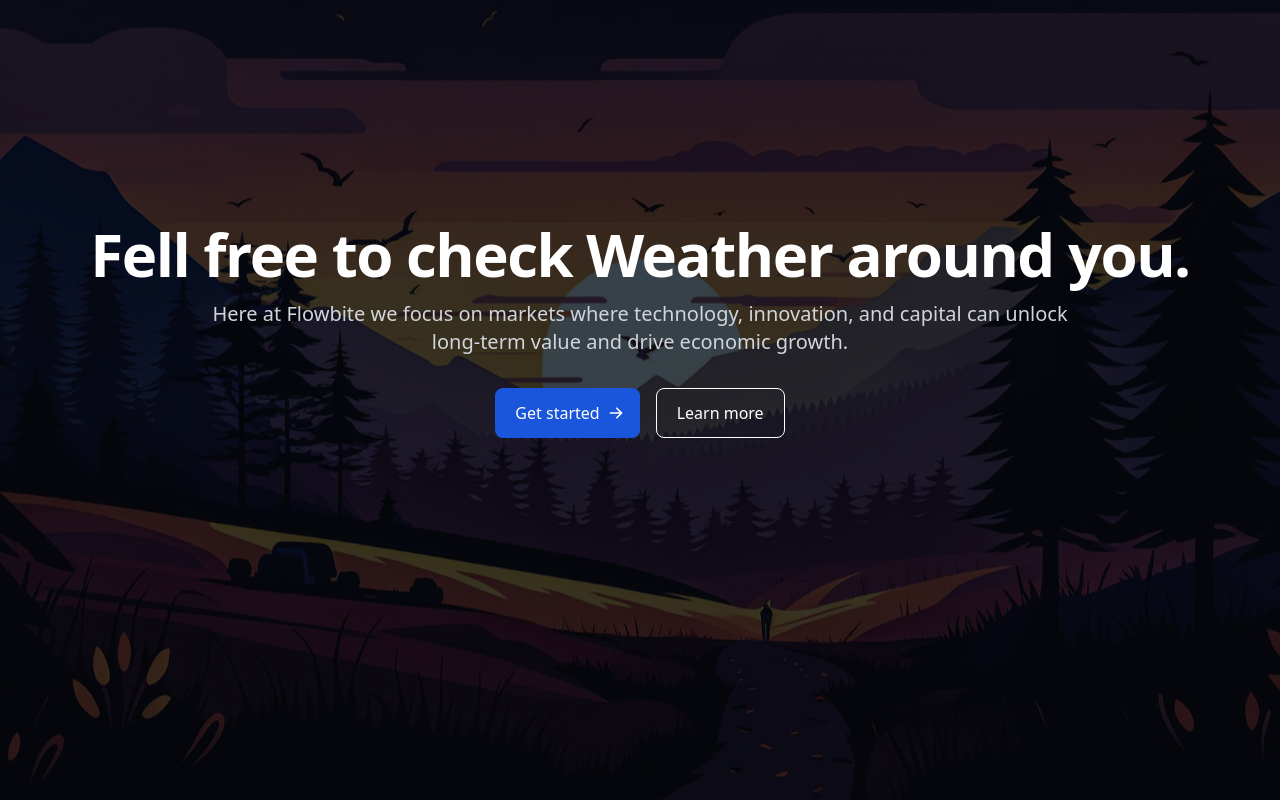
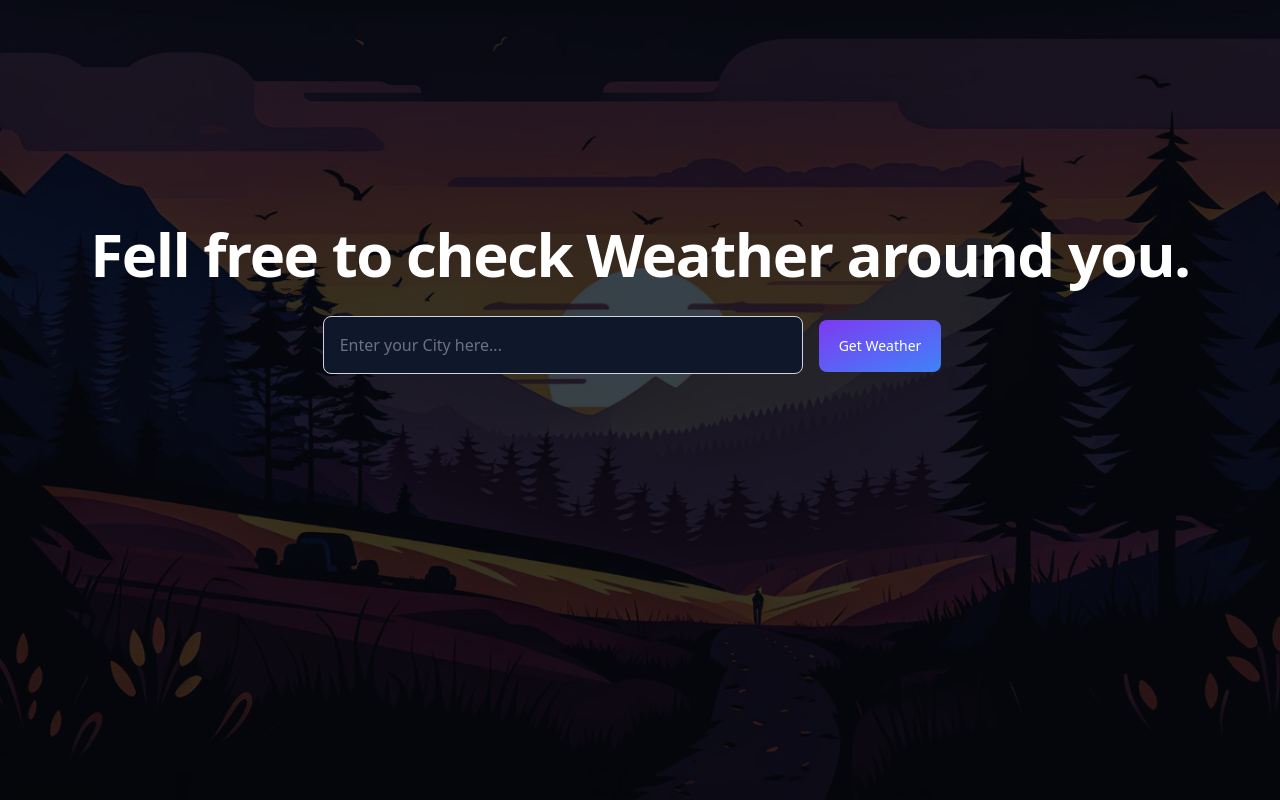
Before and after one commit to farazahmed12/weather_app_tailwind, a React (Create React App) app: page / in a window 1280 px wide. Built offline with nearby package versions, Linux system fonts and the light colour scheme.

Commit message:
Created Form.js and fetched the data from API

```diff
--- a/package.json
+++ b/package.json
@@ -6,6 +6,7 @@
     "@testing-library/jest-dom": "^5.16.5",
     "@testing-library/react": "^13.4.0",
     "@testing-library/user-event": "^13.5.0",
+    "axios": "^1.3.4",
     "flowbite": "^1.6.4",
     "flowbite-react": "^0.4.2",
     "react": "^18.2.0",
--- /dev/null
+++ b/src/Form.js
@@ -0,0 +1,39 @@
+import React, { useState } from "react";
+import { fetchApi } from "./api.js";
+
+const Form = () => {
+  const [data, setData] = useState({ city: "", country: "" });
+
+  const handleChange = (e) => {
+    setData({ ...data, [e.target.name]: e.target.value });
+    console.log(data);
+  };
+
+  const getWeather = () => {
+    fetchApi(data.city, data.country);
+  };
+
+  return (
+    <div>
+      <div className="mb-6">
+        <input
+          onChange={(e) => handleChange(e)}
+          type="text"
+          name="city"
+          id="large-input"
+          placeholder="Enter your City here..."
+          className=" my-4 bg-slate-900 inline w-[20rem] sm:w-[30rem] p-4 text-white border border-gray-300 rounded-lg bg-gray-50 sm:text-md focus:ring-blue-500 focus:border-blue-500 dark:bg-gray-700 dark:border-gray-600 dark:placeholder-gray-400 dark:text-white dark:focus:ring-blue-500 dark:focus:border-blue-500"
+        />
+        <button
+          type="button"
+          onClick={() => getWeather()}
+          className="mx-4  text-white bg-gradient-to-br from-purple-600 to-blue-500 hover:bg-gradient-to-bl focus:ring-4 focus:outline-none focus:ring-blue-300 dark:focus:ring-blue-800 font-medium rounded-lg text-sm px-5 py-4 text-center  mb-2"
+        >
+          Get Weather
+        </button>
+      </div>
+    </div>
+  );
+};
+
+export default Form;
--- a/src/Home.js
+++ b/src/Home.js
@@ -1,45 +1,19 @@
 import React from "react";
 
-import sunset from "./assets/sunset.jpg";
+import Form from "./Form";
 
 const Home = () => {
+  const [result, setResult] = React.useState({});
   return (
     <div>
-      <section className="h-screen bg-center bg-no-repeat bg-[url('./assets/sunset.jpg')] bg-gray-700 bg-blend-multiply">
-        <div className="px-4 mx-auto max-w-screen-xl text-center py-24 lg:py-56">
+      <section className="w-full h-screen bg-center bg-cover bg-no-repeat bg-[url('./assets/sunset.jpg')] bg-gray-700 bg-blend-multiply">
+        <div className="px-4 mx-auto max-w-screen-xl text-center py-24 md:py-56">
           <h1 className="mb-4 text-4xl font-extrabold tracking-tight leading-none text-white md:text-5xl lg:text-6xl">
             Fell free to check Weather around you.
           </h1>
-          <p className="mb-8 text-lg font-normal text-gray-300 lg:text-xl sm:px-16 lg:px-48">
-            Here at Flowbite we focus on markets where technology, innovation,
-            and capital can unlock long-term value and drive economic growth.
-          </p>
+
           <div className="flex flex-col space-y-4 sm:flex-row sm:justify-center sm:space-y-0 sm:space-x-4">
-            <a
-              href="#"
-              className="inline-flex justify-center items-center py-3 px-5 text-base font-medium text-center text-white rounded-lg bg-blue-700 hover:bg-blue-800 focus:ring-4 focus:ring-blue-300 dark:focus:ring-blue-900"
-            >
-              Get started
-              <svg
-                aria-hidden="true"
-                className="ml-2 -mr-1 w-4 h-4"
-                fill="currentColor"
-                viewBox="0 0 20 20"
-                xmlns="http://www.w3.org/2000/svg"
-              >
-                <path
-                  fill-rule="evenodd"
-                  d="M10.293 3.293a1 1 0 011.414 0l6 6a1 1 0 010 1.414l-6 6a1 1 0 01-1.414-1.414L14.586 11H3a1 1 0 110-2h11.586l-4.293-4.293a1 1 0 010-1.414z"
-                  clip-rule="evenodd"
-                ></path>
-              </svg>
-            </a>
-            <a
-              href="#"
-              className="inline-flex justify-center hover:text-gray-900 items-center py-3 px-5 text-base font-medium text-center text-white rounded-lg border border-white hover:bg-gray-100 focus:ring-4 focus:ring-gray-400"
-            >
-              Learn more
-            </a>
+            <Form />
           </div>
         </div>
       </section>
--- /dev/null
+++ b/src/Report.js
@@ -0,0 +1,11 @@
+import React from "react";
+
+const Report = () => {
+  return (
+    <div>
+      <div></div>
+    </div>
+  );
+};
+
+export default Report;
--- /dev/null
+++ b/src/api.js
@@ -0,0 +1,20 @@
+import axios from "axios";
+
+export const fetchApi = async (city, country) => {
+  const options = {
+    method: "GET",
+    url: "https://weatherapi-com.p.rapidapi.com/current.json",
+    params: { q: city },
+    headers: {
+      "X-RapidAPI-Key": "7a95f3c898msh678bdae56a62a03p1ad6a6jsnf4abaee5a717",
+      "X-RapidAPI-Host": "weatherapi-com.p.rapidapi.com",
+    },
+  };
+
+  try {
+    const response = await axios.request(options);
+    console.log(response.data);
+  } catch (error) {
+    console.log("Error", error.message);
+  }
+};
```
Also changed, not shown: 1 other file (tests, documents, lock files or other folders).
